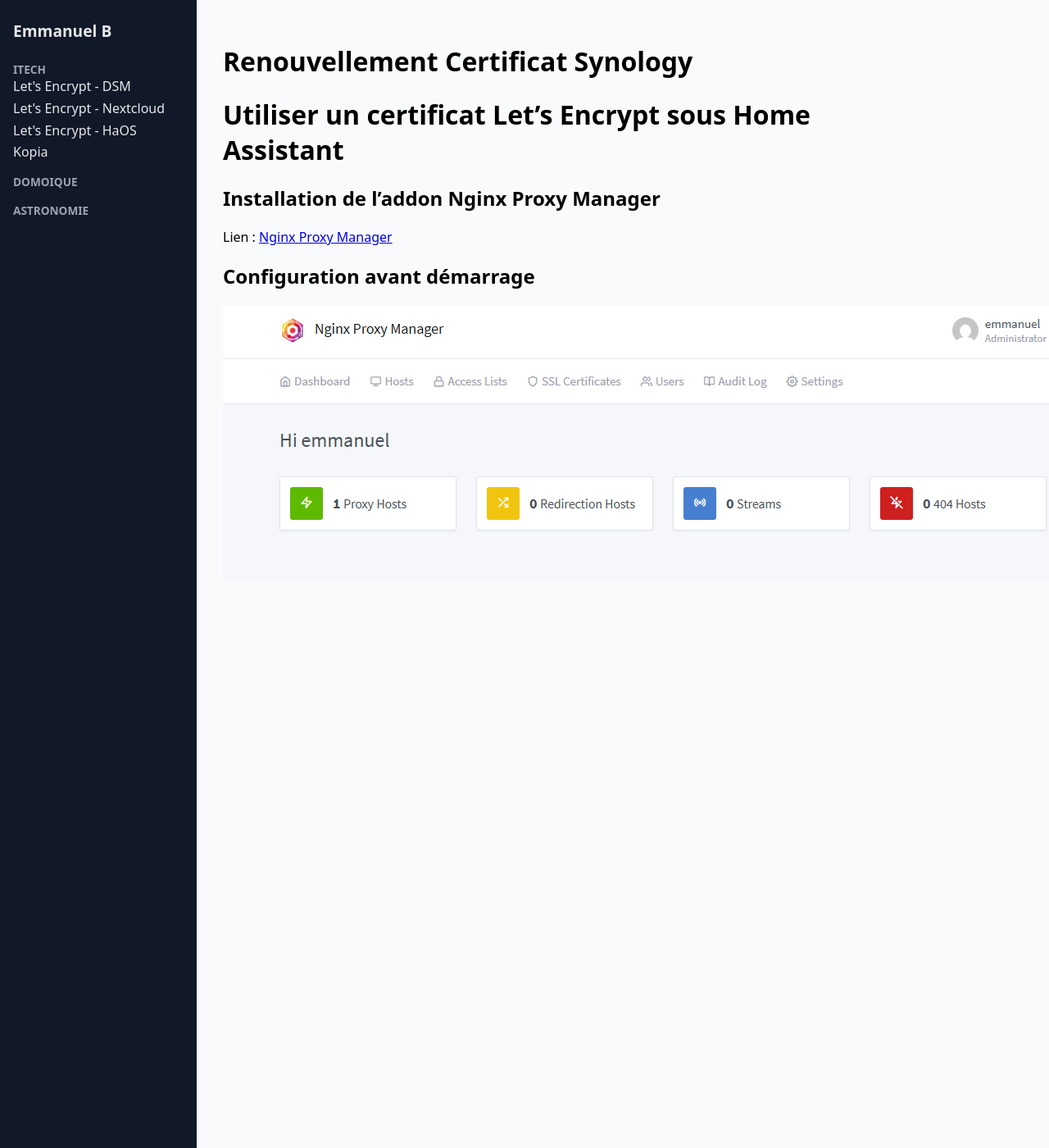
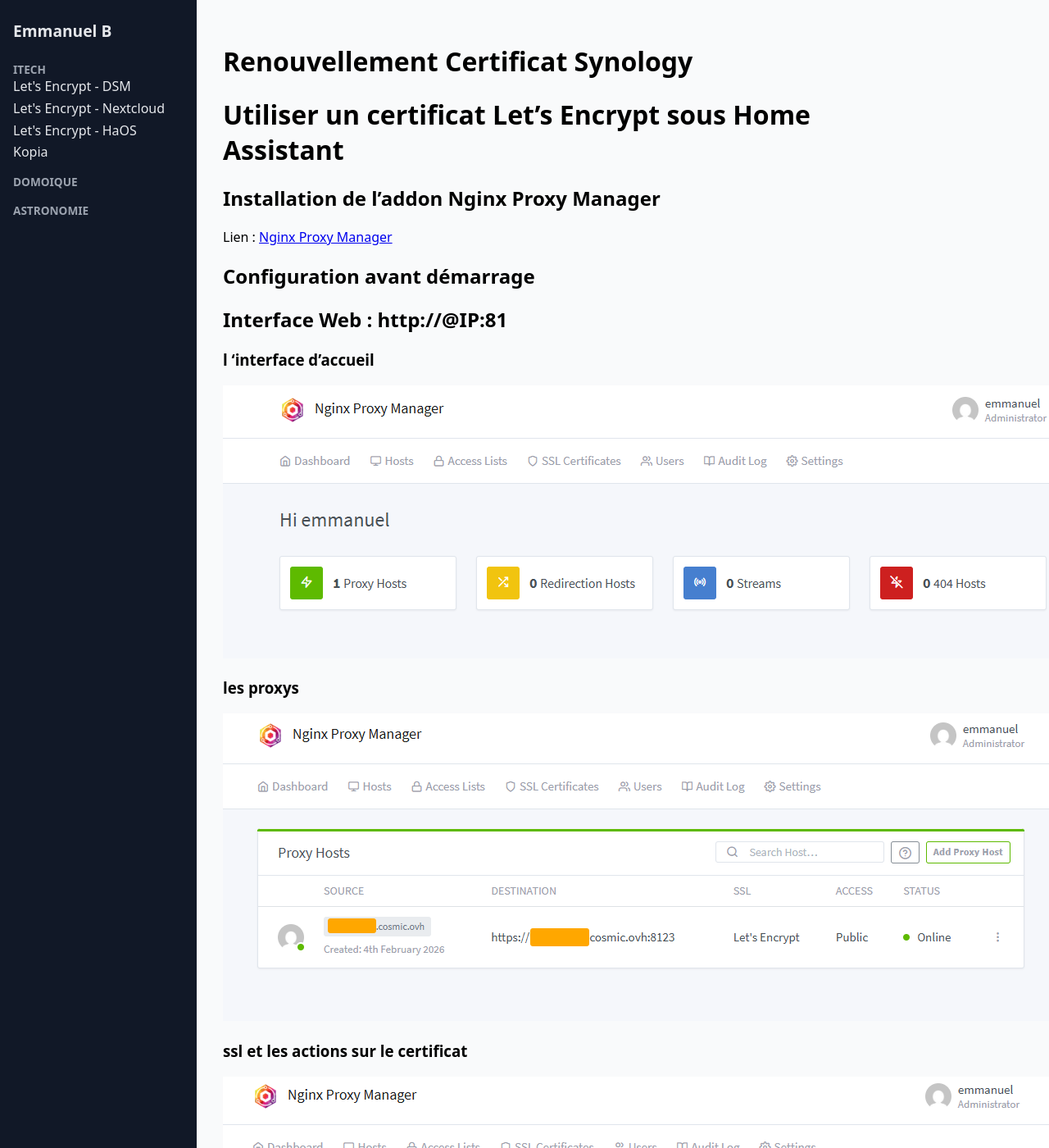
Before and after one commit to CosmicExplorator/cosmicexplorator.github.io, a Jekyll site: the page built from _pages/renewCertForHaOs.md, in a window 1280 px wide and 1400 px high. Shown: the whole window at 82% size. Built offline with Jekyll 4.4.1, drawn with Linux system fonts in a browser that asks for light colours.

Commit message:
Add web interface section and images to documentation

```diff
--- a/_pages/renewCertForHaOs.md
+++ b/_pages/renewCertForHaOs.md
@@ -17,4 +17,21 @@
 ## Configuration avant démarrage
 
 
+## Interface Web : http://@IP:81
+
+
+### l 'interface d'accueil
+
 ![Configuration](/assets/images/renewCertForHaOs/2026-02-17_21-40.png)
+
+
+
+### les proxys
+
+![Configuration](/assets/images/renewCertForHaOs/2026-02-17_21-41.png)
+
+
+
+### ssl et les actions sur le certificat
+
+![Configuration](/assets/images/renewCertForHaOs/2026-02-17_21-42.png)
```
